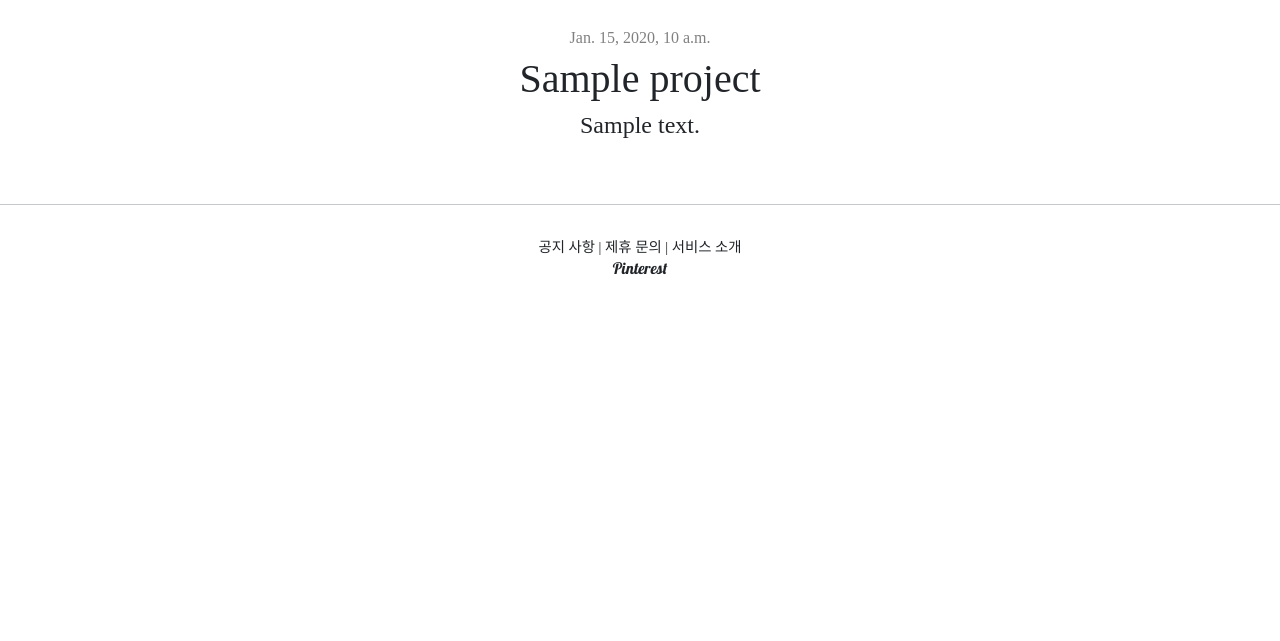
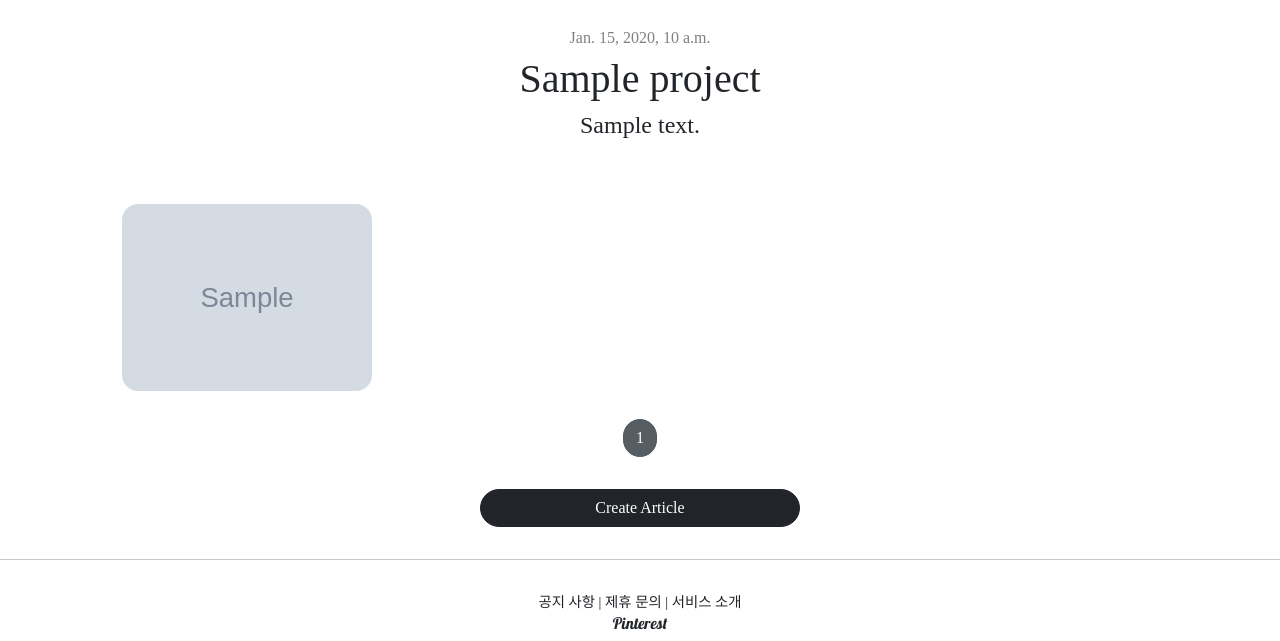
Before and after one commit to Think-Virus/Pinterest, a Django app: page /projects/detail/1 in a window 1280 px wide. Shown: the part 413-1054 px from the top of the page. Before the commit the page ends 688 px from the top, so only its background shows below. Run offline with Django 5.2, Linux system fonts and the light colour scheme; tables that the repository leaves empty hold one stand-in row (values such as "Sample post"); grey boxes marked "Sample" are stand-in pictures; some libraries are stand-ins or nearby versions; some web fonts are replaced.

Commit message:
add: project에서 article 리스트 보이도록 추가

```diff
--- a/articleapp/forms.py
+++ b/articleapp/forms.py
@@ -4,6 +4,6 @@ from articleapp.models import Article
 
 
 class ArticleCreationForm(ModelForm):
-    class Meta :
+    class Meta:
         model = Article
-        fields = ['title', 'content', 'image']
+        fields = ['title', 'content', 'project', 'image']
--- a/articleapp/models.py
+++ b/articleapp/models.py
@@ -1,10 +1,13 @@
 from django.contrib.auth.models import User
 from django.db import models
+
+from projectapp.models import Project
 
 
 # Create your models here.
 class Article(models.Model):
     writer = models.ForeignKey(User, on_delete=models.SET_NULL, related_name='article', null=True)
+    project = models.ForeignKey(Project, on_delete=models.SET_NULL, related_name='article', null=True)
     title = models.CharField(max_length=200, null=True)
     content = models.TextField(null=True)
     image = models.ImageField(upload_to='article/', null=False)
--- a/projectapp/templates/projectapp/detail.html
+++ b/projectapp/templates/projectapp/detail.html
@@ -9,4 +9,8 @@
         <h4>{{ target_project.description }}</h4>
     </div>
 
+    <div>
+        {% include 'snippets/list_fragment.html' with article_list=object_list %}
+    </div>
+
 {% endblock %}
--- a/projectapp/views.py
+++ b/projectapp/views.py
@@ -2,7 +2,9 @@ from django.contrib.auth.decorators import login_required
 from django.urls import reverse
 from django.utils.decorators import method_decorator
 from django.views.generic import CreateView, DetailView, ListView
+from django.views.generic.list import MultipleObjectMixin
 
+from articleapp.models import Article
 from projectapp.forms import ProjectCreationForm
 from projectapp.models import Project
 
@@ -25,10 +27,16 @@ class ProjectCreateView(CreateView):
         return reverse('projectapp:detail', kwargs={'pk': self.object.pk})
 
 
-class ProjectDetailView(DetailView):
+class ProjectDetailView(DetailView, MultipleObjectMixin):
     model = Project
     context_object_name = 'target_project'
     template_name = 'projectapp/detail.html'
+
+    paginate_by = 25
+
+    def get_context_data(self, **kwargs):
+        object_list = Article.objects.filter(project=self.get_object())
+        return super(ProjectDetailView, self).get_context_data(object_list=object_list, **kwargs)
 
 
 class ProjectListView(ListView):
--- /dev/null
+++ b/templates/snippets/list_fragment.html
@@ -0,0 +1,46 @@
+{% load static %}
+
+<style>
+    .container {
+        padding: 0;
+        margin: 0 auto;
+    }
+
+    .container a {
+        width: 45%;
+        max-width: 250px;
+    }
+
+    .container div {
+        display: flex;
+        justify-content: center;
+        align-items: center;
+        border-radius: 1rem;
+    }
+
+    .container img {
+        width: 100%;
+        border-radius: 1rem;
+    }
+</style>
+
+<div class="container">
+    {% if article_list %}
+        {% for article in article_list %}
+            <a href="{% url 'articleapp:detail' pk=article.pk %}">
+                {% include 'snippets/card.html' with article=article %}
+            </a>
+        {% endfor %}
+
+        <script src="{% static 'js/magicgrid.js' %}"></script>
+    {% else %}
+        <h1 style="text-align: center">No Articles YET!</h1>
+    {% endif %}
+</div>
+
+<div style="text-align: center">
+    {% include 'snippets/pagination.html' with page_obj=page_obj %}
+    <a href="{% url 'articleapp:create' %}" class="btn btn-dark rounded-pill col-3 mt-3 mb-3 px-3">
+        Create Article
+    </a>
+</div>
```
Also changed, not shown: articleapp/migrations/0002_article_project.py (added).
